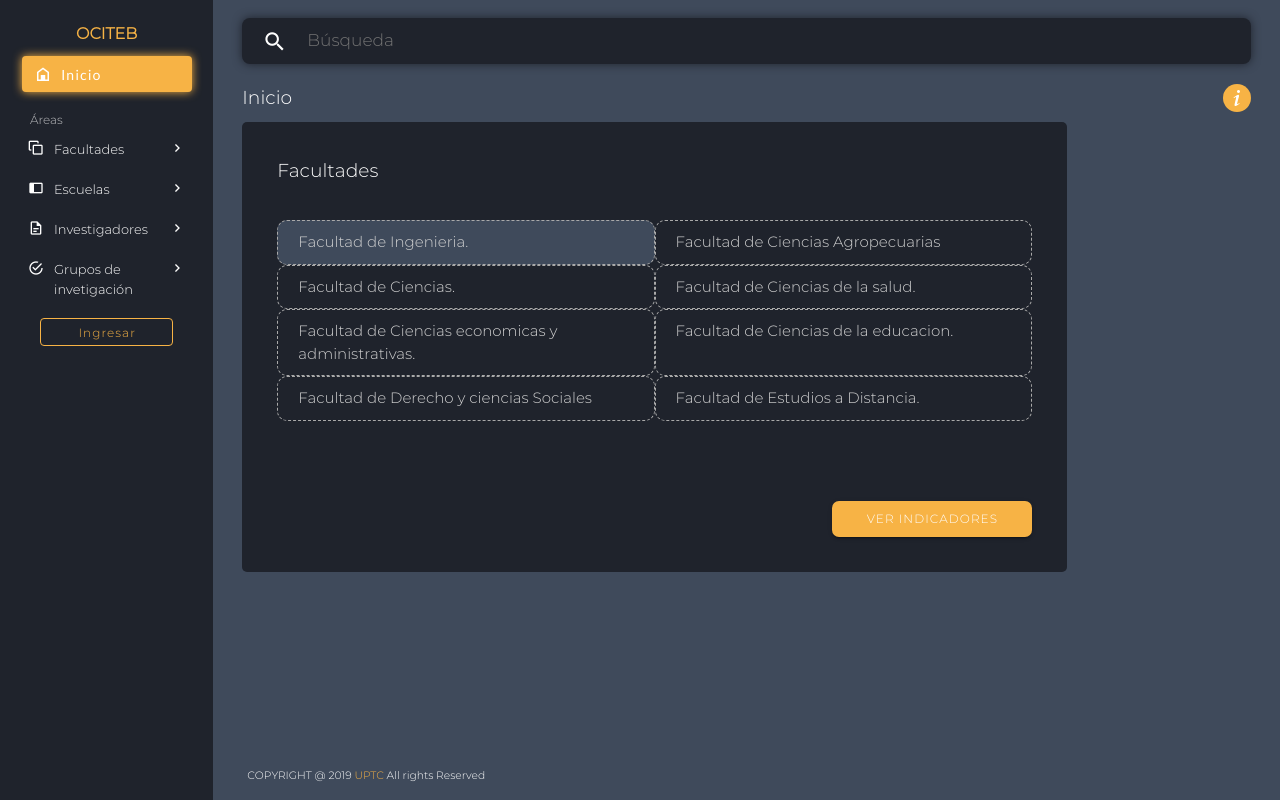
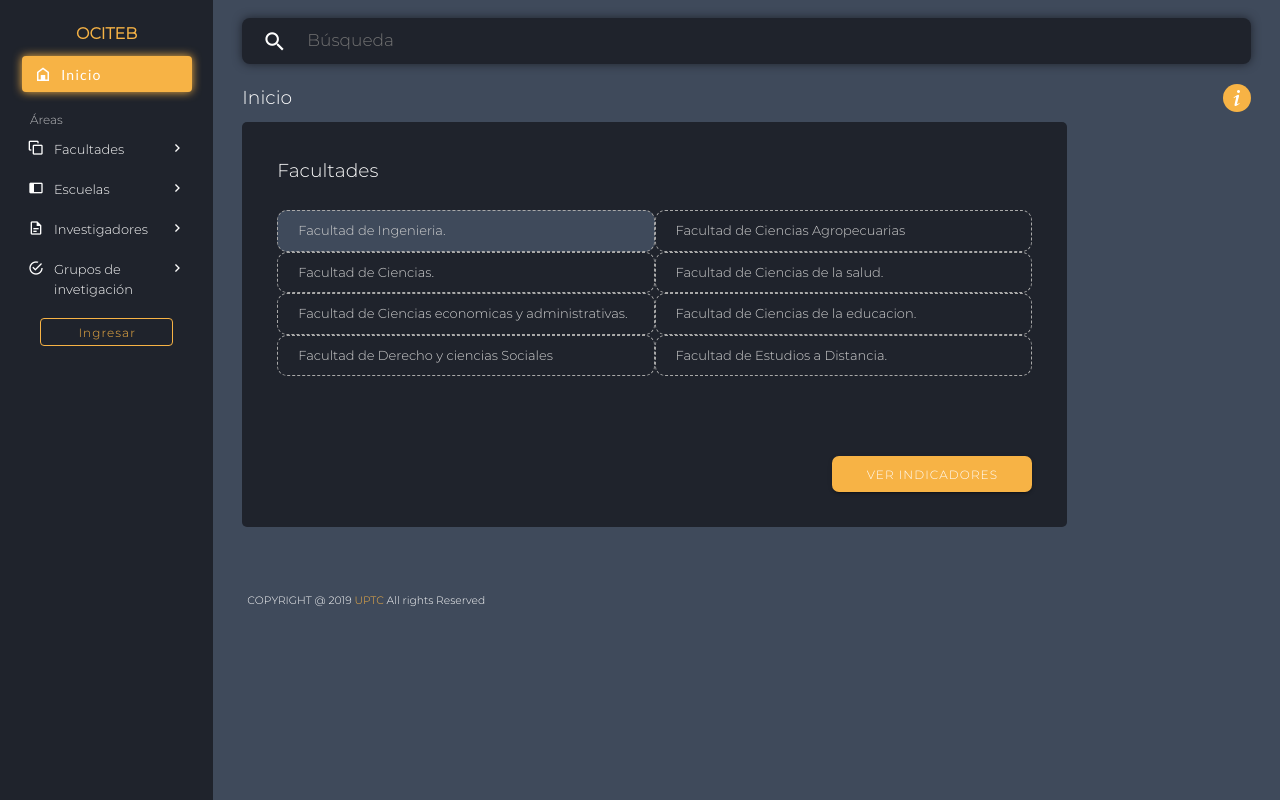
Before and after one commit to CamHM/OCITEB-App, a Vue app: page /#/faculties in a window 1280 px wide. Built offline with nearby package versions, Linux system fonts and the light colour scheme.

Commit message:
Arreglo de facultades y footer

```diff
--- a/src/components/faculty/Faculties.vue
+++ b/src/components/faculty/Faculties.vue
@@ -1,5 +1,5 @@
 <template>
-    <v-row class="faculties" no-gutters>
+    <v-row no-gutters>
         <v-col cols="2" class="colA">
             <SideBar />
         </v-col>
@@ -65,25 +65,19 @@
 </script>
 
 <style scoped>
-    .faculties {
-        height: 100vh;
-    }
-
     .colB {
         background-color: #3f4a5b;
+    }
+    .dark-back {
+        background: #3f4a5b;
+        height: 100vh;
+        margin: 0;
+        padding: 30px 30px 10px 30px;
         overflow-y: scroll;
     }
-
-    .colB::-webkit-scrollbar {
+    .dark-back::-webkit-scrollbar {
         display: none;
     }
-
-    .dark-back {
-        background: #3f4a5b;
-        margin: 0;
-        padding: 30px 30px 10px 30px;
-    }
-
     .facultiesContainer {
         margin: 10px 11px;
         background-color: #1f232c;
@@ -96,7 +90,7 @@
 
     .facultiesContainer > h3 {
         font-weight: 100;
-        margin-bottom: 35px;
+        margin-bottom: 25px;
     }
 
     .facultiesList {
@@ -108,7 +102,7 @@
         color: lightgray;
         border: darkgray 1px dashed;
         padding: 10px 20px;
-        font-size: 15px;
+        font-size: 13px;
         font-weight: 400;
         width: 50%;
         border-radius: 10px;
--- a/src/components/general/Footer.vue
+++ b/src/components/general/Footer.vue
@@ -18,7 +18,6 @@
         color: #f7b345;
     }
     .footer {
-        position: fixed;
-        bottom: 10px;
+        margin-top: 50px;
     }
 </style>
```
